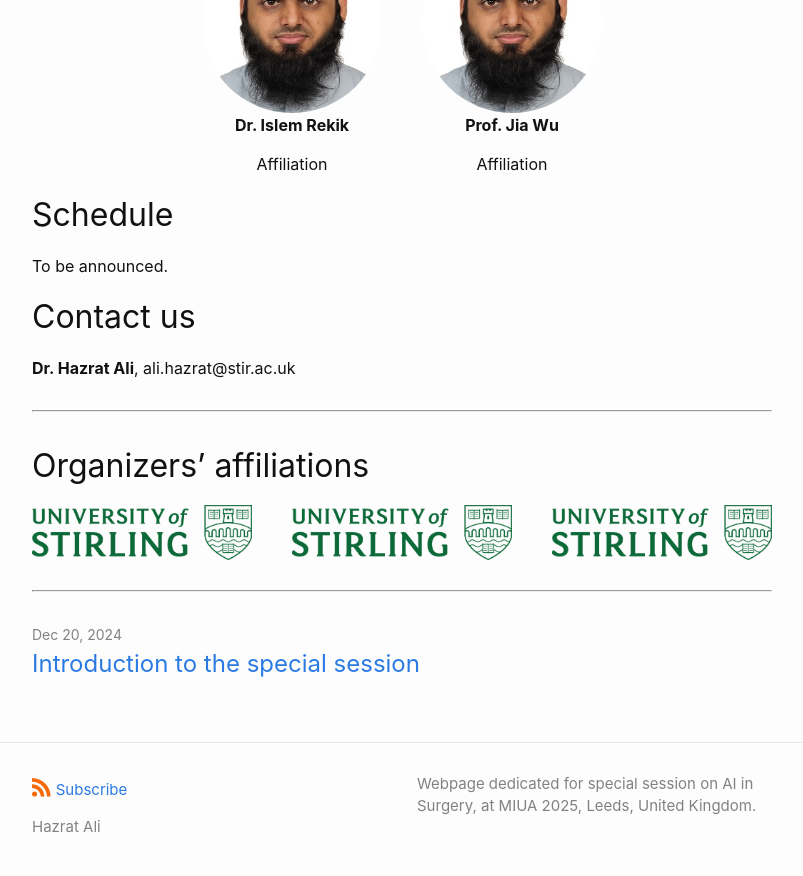
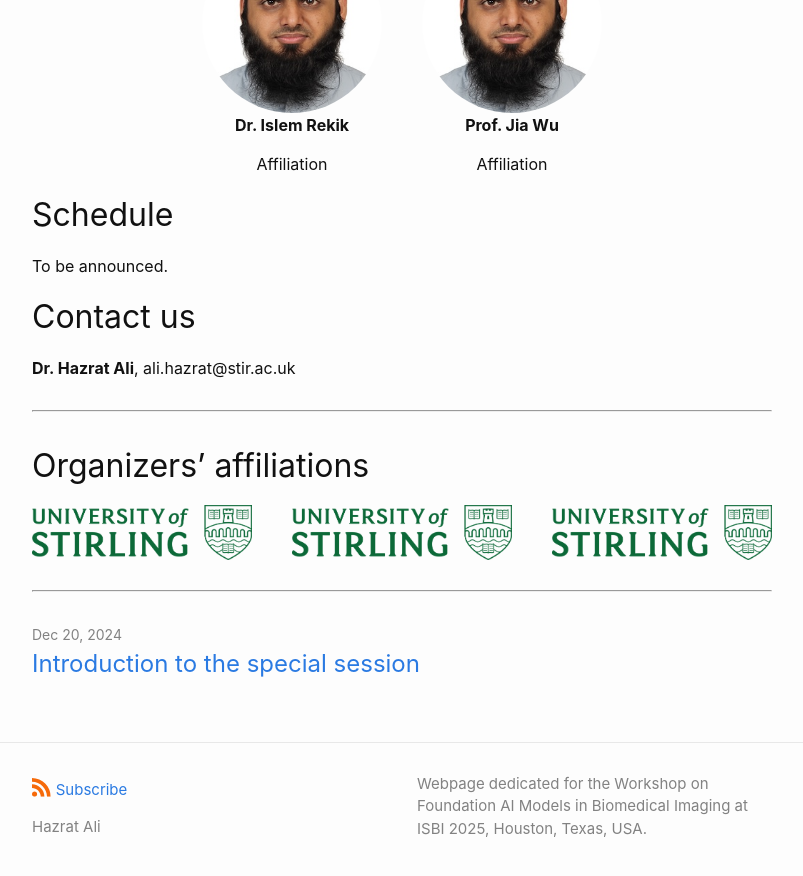
Before and after one commit to hazratali/faibi2025, a Jekyll site: the page built from index.md, in a window 1280 px wide and 900 px high, scrolled down 1163 px. Shown: the top 876 px of the window, without its empty margins (238-1041 px from the left). Built offline with Jekyll 4.4.1, drawn with Linux system fonts in a browser that asks for light colours; some of the changed text lies outside the part shown.

Commit message:
updated config

```diff
--- a/_config.yml
+++ b/_config.yml
@@ -1,4 +1,4 @@
-title: AI in Surgery
+title: Foundation AI Models in Biomedical Imaging
 author:
   name: Hazrat Ali
   email: #your-email@domain.com
@@ -6,7 +6,7 @@ author:
 # The `>` after `description:` means to ignore line-breaks until next key.
 # If you want to omit the line-break after the end of text, use `>-` instead.
 description: >
-  Webpage dedicated for special session on AI in Surgery, at MIUA 2025, Leeds, United Kingdom.
+  Webpage dedicated for the Workshop on Foundation AI Models in Biomedical Imaging at ISBI 2025, Houston, Texas, USA.
 
 # Build settings
 
```
Also changed, not shown: 1 other file.
